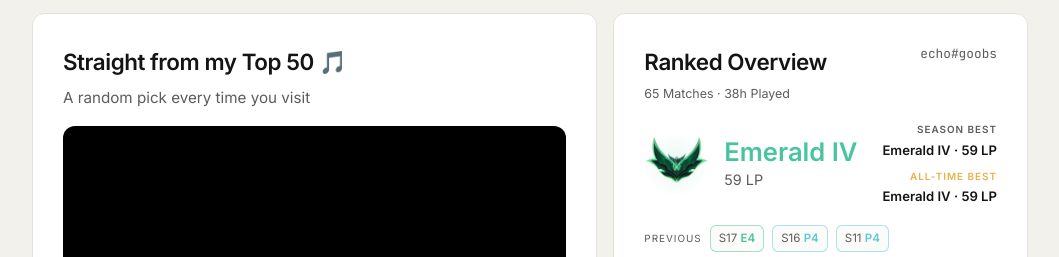
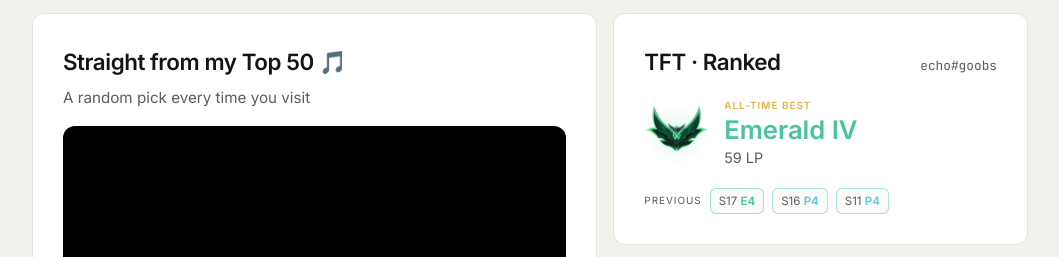
Before and after one commit to bryantran21/resume, an Astro site: page / in a window 1280 px wide. Shown: the part 1166-1423 px from the top of the page, without its empty margins (110-1169 px from the left). Built offline with nearby package versions, Linux system fonts and the light colour scheme; Astro itself is replaced by a stand-in of ours; no server answers.

Commit message:
Simplify TFT box to peak-only (drop volatile current rank/LP/matches)

```diff
--- a/src/pages/index.astro
+++ b/src/pages/index.astro
@@ -10,12 +10,8 @@
 
 const tft = {
   riotId: 'echo#goobs',
-  matches: 65,
-  playtime: '38h',
   emblem: '/logos/tft-emerald.png',
-  current: { tier: 'Emerald IV', lp: 59 },
-  seasonBest: { tier: 'Emerald IV', lp: 59 },
-  allTimeBest: { tier: 'Emerald IV', lp: 59 },
+  peak: { tier: 'Emerald IV', lp: 59 },
   previous: [
     { season: 'S17', rank: 'E4', tier: 'emerald' },
     { season: 'S16', rank: 'P4', tier: 'platinum' },
@@ -297,28 +293,16 @@
         <div class="stack-col">
         <a class="tft-card" href={tft.trackerUrl} target="_blank" rel="noopener">
           <div class="tft-head">
-            <div>
-              <h3>Ranked Overview</h3>
-              <span class="tft-meta">{tft.matches} Matches · {tft.playtime} Played</span>
-            </div>
+            <h3>TFT · Ranked</h3>
             <span class="tft-id">{tft.riotId}</span>
           </div>
 
           <div class="tft-hero">
             <div class="tft-emblem"><img src={tft.emblem} alt="Emerald rank emblem" /></div>
             <div class="tft-hero-text">
-              <span class="tft-tier">{tft.current.tier}</span>
-              <span class="tft-lp">{tft.current.lp} LP</span>
-            </div>
-            <div class="tft-bests">
-              <div class="tft-best">
-                <span class="tft-label">Season Best</span>
-                <span class="tft-best-val">{tft.seasonBest.tier} · {tft.seasonBest.lp} LP</span>
-              </div>
-              <div class="tft-best">
-                <span class="tft-label gold">All-Time Best</span>
-                <span class="tft-best-val">{tft.allTimeBest.tier} · {tft.allTimeBest.lp} LP</span>
-              </div>
+              <span class="tft-label gold">All-Time Best</span>
+              <span class="tft-tier">{tft.peak.tier}</span>
+              <span class="tft-lp">{tft.peak.lp} LP</span>
             </div>
           </div>
 
@@ -775,9 +759,8 @@
     --gold: #e6b24a;
   }
   .tft-card:hover { border-color: var(--border-strong); }
-  .tft-head { display: flex; align-items: flex-start; justify-content: space-between; gap: 12px; }
+  .tft-head { display: flex; align-items: baseline; justify-content: space-between; gap: 12px; }
   .tft-head h3 { font-size: 1.4rem; font-weight: 700; margin: 0; letter-spacing: -0.02em; }
-  .tft-meta { display: block; margin-top: 4px; font-size: 0.78rem; color: var(--text-secondary); }
   .tft-id { font-family: var(--font-mono); font-size: 0.8rem; color: var(--text-secondary); white-space: nowrap; }
 
   .tft-hero { display: flex; align-items: center; gap: 16px; }
@@ -788,14 +771,11 @@
     background: radial-gradient(circle at center, rgba(74,196,160,0.14), transparent 70%);
   }
   .tft-emblem img { width: 275px; max-width: none; height: auto; }
-  .tft-hero-text { display: flex; flex-direction: column; gap: 2px; }
+  .tft-hero-text { display: flex; flex-direction: column; gap: 3px; }
   .tft-tier { font-size: 1.6rem; font-weight: 600; line-height: 1.05; color: var(--emerald); }
   .tft-lp { font-size: 0.9rem; color: var(--text-secondary); }
-  .tft-bests { display: flex; flex-direction: column; gap: 8px; margin-left: auto; text-align: right; }
-  .tft-best { display: flex; flex-direction: column; gap: 2px; }
   .tft-label { font-size: 0.62rem; text-transform: uppercase; letter-spacing: 0.1em; font-weight: 600; color: var(--text-secondary); }
   .tft-label.gold { color: var(--gold); }
-  .tft-best-val { font-size: 0.82rem; font-weight: 600; }
 
   .tft-prev { display: flex; align-items: center; gap: 8px; flex-wrap: wrap; }
   .tft-prev-label { font-size: 0.62rem; text-transform: uppercase; letter-spacing: 0.1em; color: var(--text-secondary); }
```
